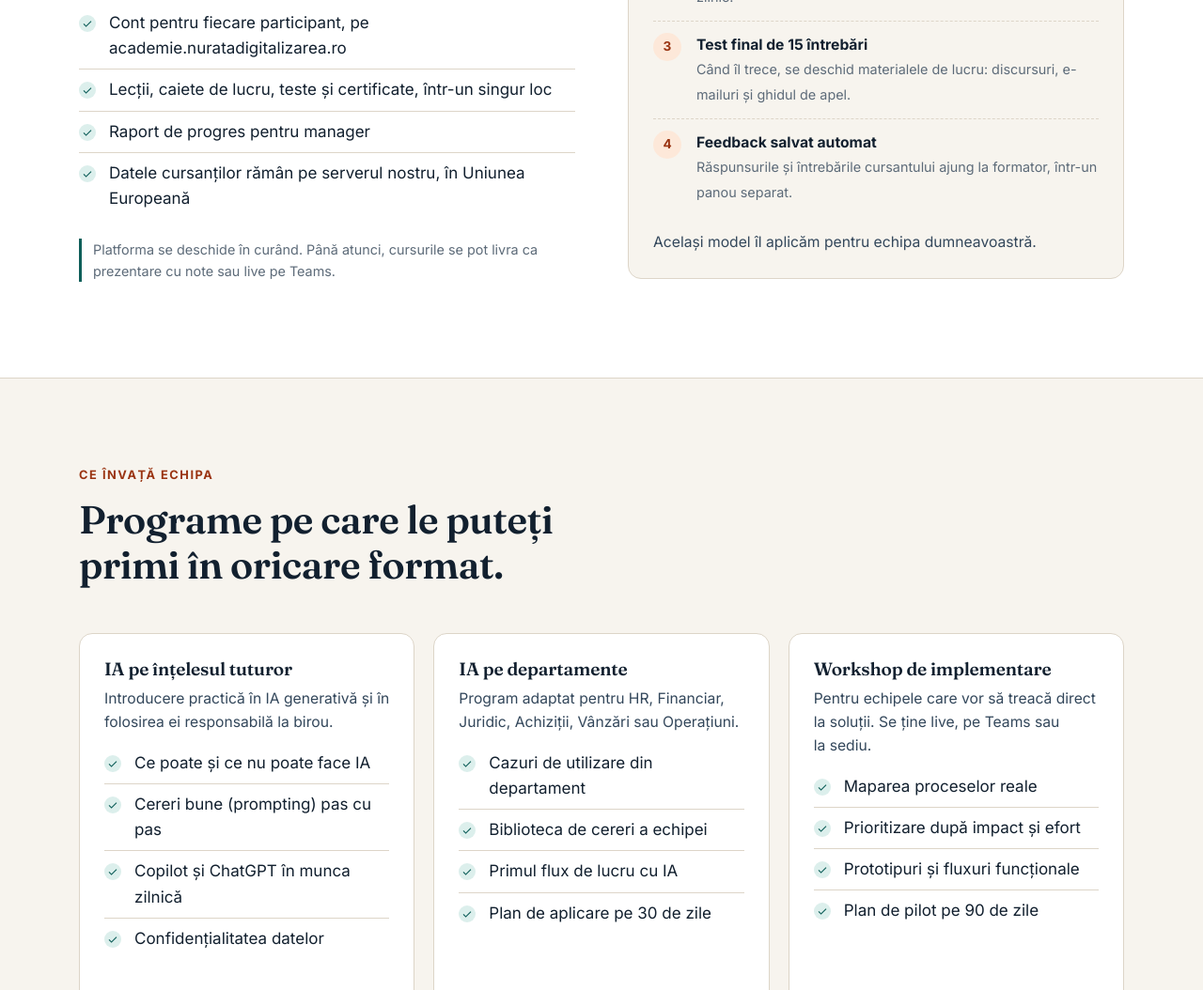
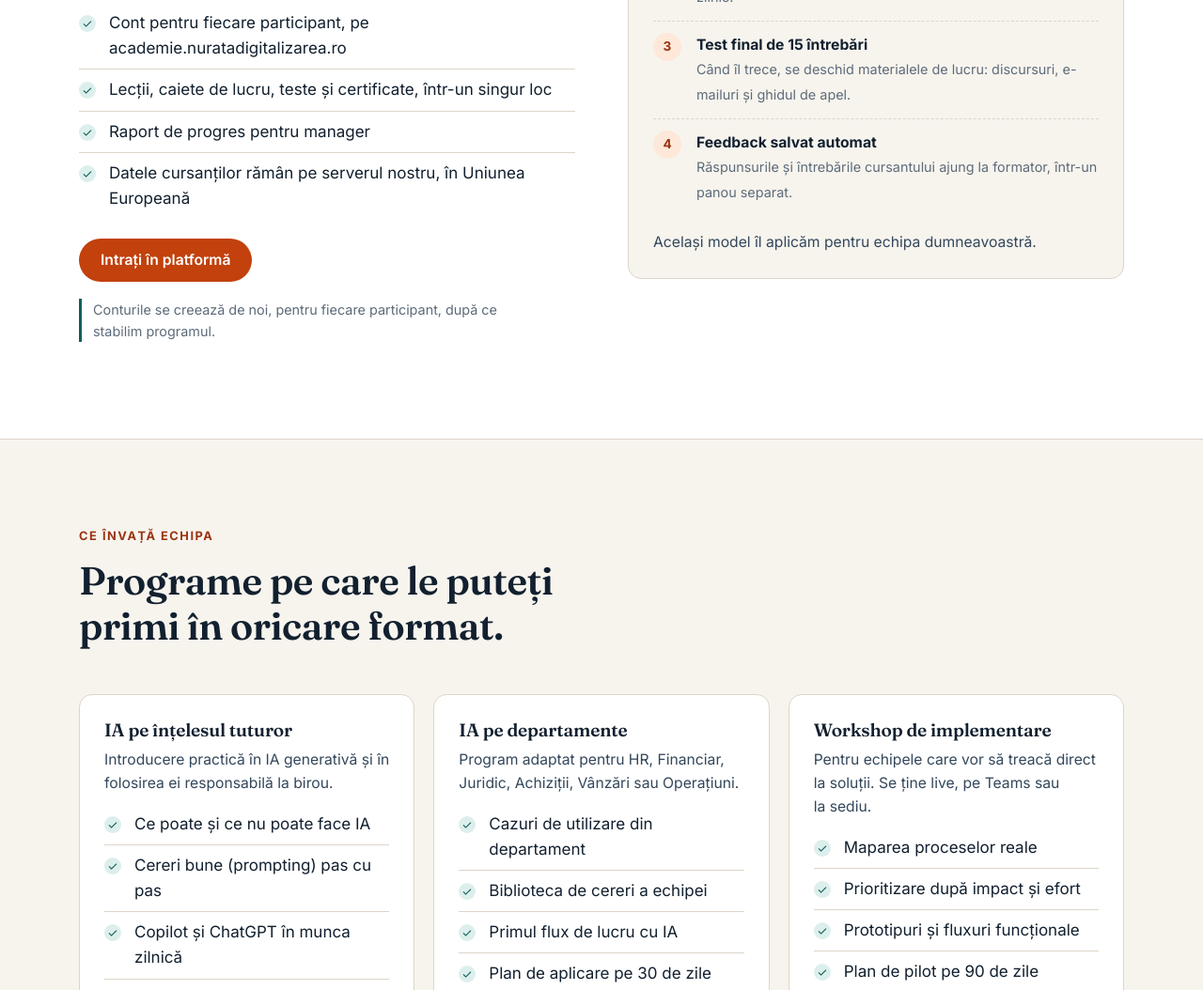
Before and after one commit to gabriel-sandi/nuratadigitalizarea-site, a plain HTML site: page site/training.html in a window 1280 px wide. Shown: the part 5126-6180 px from the top of the page at 94% size. Drawn offline with Linux system fonts and the light colour scheme.

Commit message:
E-learning: linkul din meniu si butonul duc la academie.nuratadigitalizarea.ro
Co-Authored-By: Claude Opus 5.5 <noreply@anthropic.com>
Claude-Session: https://claude.ai/code/session_01YL32AMprMFbHBcgdbZ56Hj

```diff
--- a/site/training.html
+++ b/site/training.html
@@ -37,7 +37,7 @@
 <li><a href="servicii.html">Servicii</a></li>
 <li><a href="aplicatie-restaurant.html">HoReCa</a></li>
 <li><a href="training.html" aria-current="page">Training</a></li>
-<li><a href="training.html#e-learning">E-learning</a></li>
+<li><a href="https://academie.nuratadigitalizarea.ro/">E-learning</a></li>
 <li><a href="despre.html">Despre</a></li>
 <li><a href="contact.html">Contact</a></li>
       <li class="nav-cta"><a class="btn btn-primary btn-small" href="evaluare.html">Evaluare IA gratuită</a></li>
@@ -220,7 +220,8 @@
         <li>Raport de progres pentru manager</li>
         <li>Datele cursanților rămân pe serverul nostru, în Uniunea Europeană</li>
       </ul>
-      <p class="tp-soon">Platforma se deschide în curând. Până atunci, cursurile se pot livra ca prezentare cu note sau live pe Teams.</p>
+      <div class="btn-row"><a class="btn btn-primary" href="https://academie.nuratadigitalizarea.ro/">Intrați în platformă</a></div>
+      <p class="tp-soon">Conturile se creează de noi, pentru fiecare participant, după ce stabilim programul.</p>
     </div>
     <div>
       <div class="card tp-case">
```
Also changed, not shown: site/404.html (+1 -1 lines), site/agent-ia-whatsapp.html (+1 -1 lines), site/aplicatie-restaurant.html (+1 -1 lines), site/campanii-promovare.html (+1 -1 lines), site/confidentialitate.html (+1 -1 lines), site/contact.html (+1 -1 lines), site/cookies.html (+1 -1 lines), site/despre.html (+1 -1 lines), site/evaluare.html (+1 -1 lines), site/ia-pentru-firme.html (+1 -1 lines), site/index.html (+1 -1 lines), site/recenzii-google.html (+1 -1 lines), site/retele-sociale.html (+1 -1 lines), site/servicii.html (+1 -1 lines), 3 more files.
